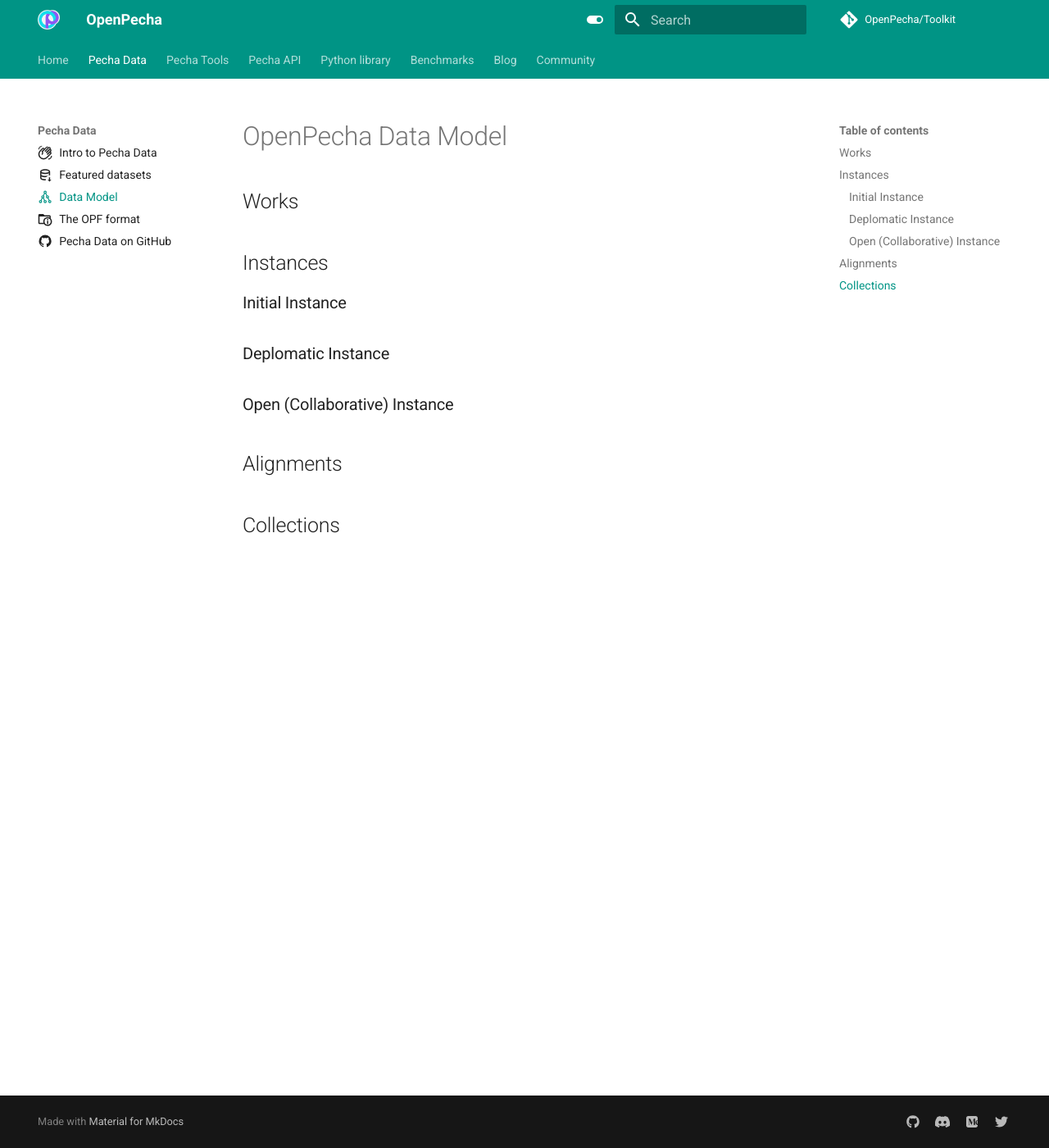
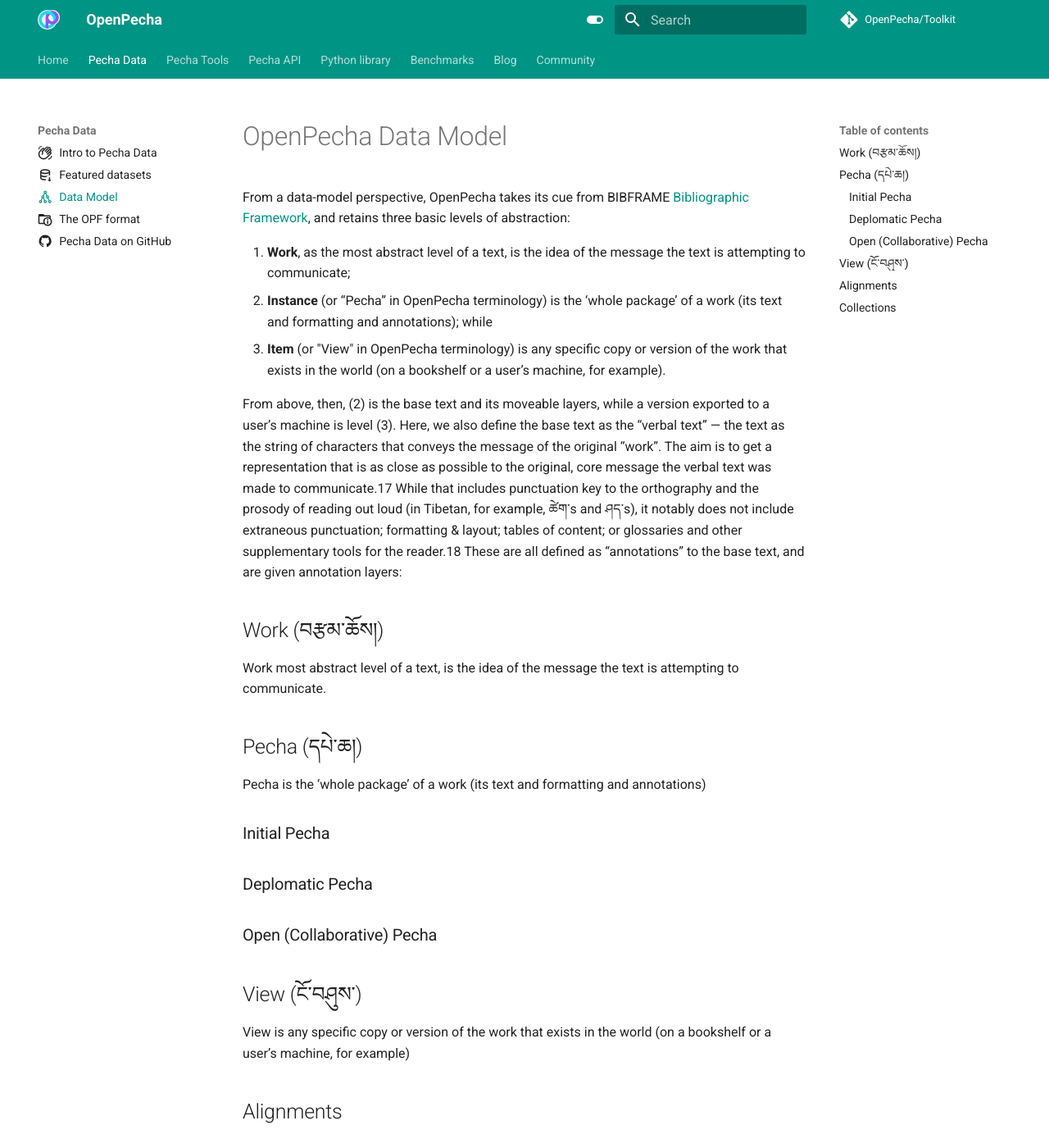
Before and after one commit to OpenPecha/openpecha.org, an MkDocs documentation site: the page built from docs/data/data-model.md, in a window 1280 px wide and 1400 px high. Shown: the whole window at 82% size. Built offline with MkDocs 1.6.1 and Material for MkDocs 9.7.7, drawn with Linux system fonts in a browser that asks for light colours; comment, search, counter and statistics services are not loaded.

Commit message:
add data model overview

```diff
--- a/docs/data/data-model.md
+++ b/docs/data/data-model.md
@@ -4,15 +4,31 @@
 
 # OpenPecha Data Model
 
-## Works
+From a data-model perspective, OpenPecha takes its cue from BIBFRAME [Bibliographic Framework](https://www.loc.gov/bibframe/docs/bibframe2-model.html), and retains three basic levels of abstraction:
 
-## Instances
+1. **Work**, as the most abstract level of a text, is the idea of the message the text is attempting to communicate;
+2. **Instance** (or “Pecha” in OpenPecha terminology) is the ‘whole package’ of a work (its text and formatting and annotations); while
+3. **Item** (or "View" in OpenPecha terminology) is any specific copy or version of the work that exists in the world (on a bookshelf or a user’s machine, for example).
 
-### Initial Instance
+From above, then, (2) is the base text and its moveable layers, while a version exported to a user’s machine is level (3). Here, we also define the base text as the “verbal text” — the text as the string of characters that conveys the message of the original “work”. The aim is to get a representation that is as close as possible to the original, core message the verbal text was made to communicate.17 While that includes punctuation key to the orthography and the prosody of reading out loud (in Tibetan, for example, ཚེག་s and ཤད་s), it notably does not include extraneous punctuation; formatting & layout; tables of content; or glossaries and other supplementary tools for the reader.18 These are all defined as “annotations” to the base text, and are given annotation layers:
 
-### Deplomatic Instance
+## Work (བརྩམ་ཆོས།)
 
-### Open (Collaborative) Instance
+Work most abstract level of a text, is the idea of the message the text is attempting to communicate.
+
+## Pecha (དཔེ་ཆ།)
+
+Pecha is the ‘whole package’ of a work (its text and formatting and annotations)
+
+### Initial Pecha
+
+### Deplomatic Pecha
+
+### Open (Collaborative) Pecha
+
+## View (ངོ་བཤུས་)
+
+View is any specific copy or version of the work that exists in the world (on a bookshelf or a user’s machine, for example)
 
 ## Alignments
 
```
